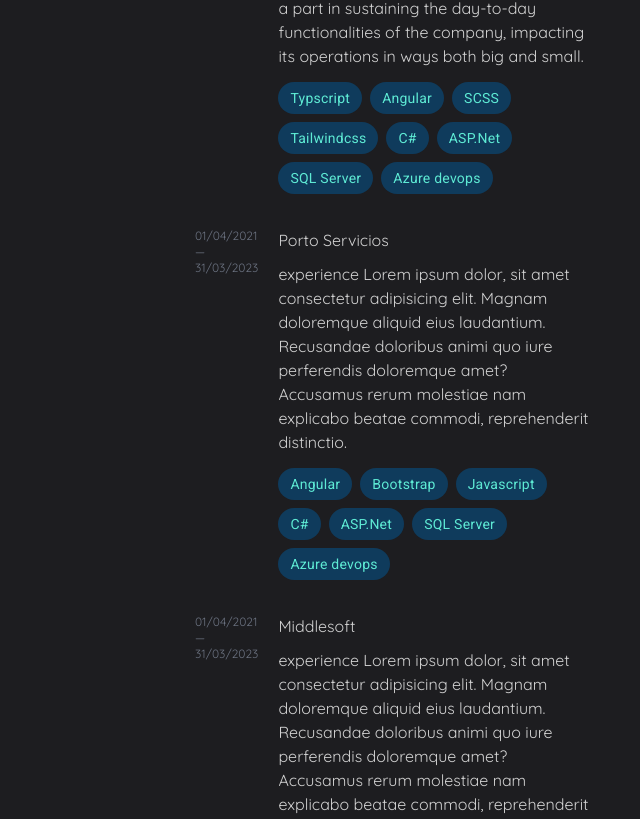
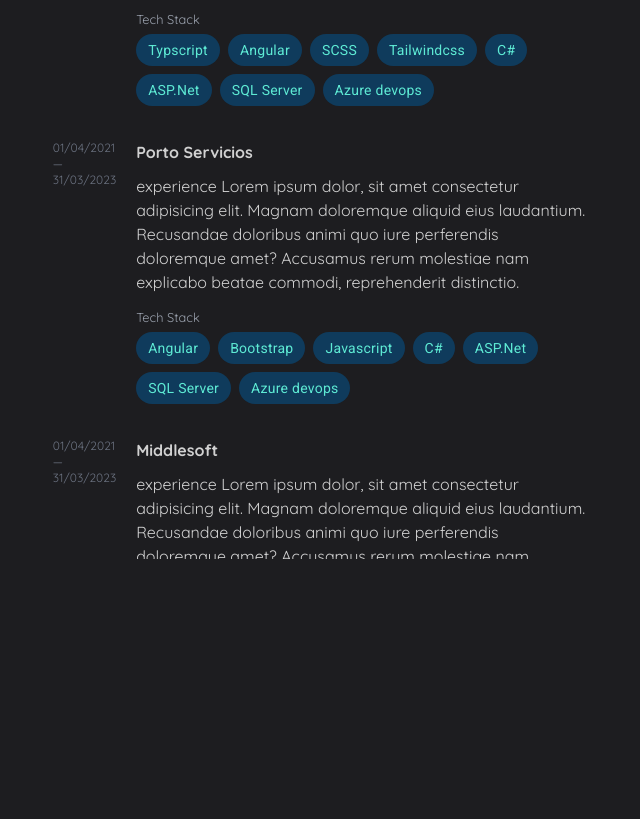
Before and after one commit to leo3852/appLeo, an Angular app: page / in a window 1280 px wide. Shown: the part 1121-1940 px from the top of the page, without its empty margins (460-1100 px from the left). After the commit the page ends 1680 px from the top, so only its background shows below. Built offline with nearby package versions, Linux system fonts and the light colour scheme.

Commit message:
animations career

```diff
--- a/src/app/components/section-career/section-career.component.html
+++ b/src/app/components/section-career/section-career.component.html
@@ -1,14 +1,15 @@
-<section class="lg:h-screen flex justify-center max-lg:items-center max-lg:flex-col pt-5" id="sectionCareer">
+<section class="lg:h-screen flex justify-center max-lg:items-center max-lg:flex-col pt-5 overflow-hidden" id="sectionCareer">
     <div class="w-4/5 lg:w-4/6 flex">
-        <div class="hidden lg:block w-1/2">
+        <div class="hidden lg:block w-1/3">
             <h3 class="text-xl">Background</h3>
         </div>
-        <div class="hidden lg:block w-1/2">
+        <div #careerSection  [@slideFromRight]="shouldSlideDown ? 'void' : 'inactive'"  class="hidden lg:block w-2/3">
             <article class="pb-5 border-b-indigo-500 flex cursor-pointer" (click)="redirectToDominionSite()">
                 <p class="text-gray-500 pr-5 text-xs">01/04/2021 — 31/03/2023</p>
                 <div>
                     <p><strong>Dominion Capital Strategies</strong></p>
                     <p>During my tenure as a full-stack .NET developer, I had the privilege of contributing to various facets of the company's operations. From handling new processes to maintaining existing ones, my role involved launching both modest and significant features. I played a part in sustaining the day-to-day functionalities of the company, impacting its operations in ways both big and small.</p>
+                    <small class="text-gray-400">Tech Stack</small>
                     <mat-chip-listbox class="text-sm">
                         <mat-chip>Typscript</mat-chip>
                         <mat-chip>Angular</mat-chip>
@@ -21,11 +22,12 @@
                     </mat-chip-listbox>
                 </div>
             </article>
-            <article class="pb-5 border-b-indigo-500 flex cursor-pointer">
+            <article class="pb-5 border-b-indigo-500 flex cursor-pointer" (click)="redirectToPortoServiciosSite()">
                 <p class="text-gray-500 pr-5 text-xs">01/04/2021 — 31/03/2023</p>
                 <div>
-                    <p>Porto Servicios</p>
+                    <p><strong>Porto Servicios</strong></p>
                     <p>experience Lorem ipsum dolor, sit amet consectetur adipisicing elit. Magnam doloremque aliquid eius laudantium. Recusandae doloribus animi quo iure perferendis doloremque amet? Accusamus rerum molestiae nam explicabo beatae commodi, reprehenderit distinctio.</p>
+                    <small class="text-gray-400">Tech Stack</small>
                     <mat-chip-listbox class="text-sm">
                         <mat-chip>Angular</mat-chip>
                         <mat-chip>Bootstrap</mat-chip>
@@ -37,11 +39,12 @@
                     </mat-chip-listbox>
                 </div>
             </article>
-            <article class="pb-5 border-b-indigo-500 flex cursor-pointer">
+            <article class="pb-5 border-b-indigo-500 flex cursor-pointer" (click)="redirectToMiddlSoftSite()">
                 <p class="text-gray-500 pr-5 text-xs">01/04/2021 — 31/03/2023</p>
                 <div>
-                    <p>Middlesoft</p>
+                    <p><strong>Middlesoft</strong></p>
                     <p>experience Lorem ipsum dolor, sit amet consectetur adipisicing elit. Magnam doloremque aliquid eius laudantium. Recusandae doloribus animi quo iure perferendis doloremque amet? Accusamus rerum molestiae nam explicabo beatae commodi, reprehenderit distinctio.</p>
+                    <small class="text-gray-400">Tech Stack</small>
                     <mat-chip-listbox class="text-sm">
                         <mat-chip>Typscript</mat-chip>
                         <mat-chip>React</mat-chip>
@@ -54,11 +57,12 @@
                     </mat-chip-listbox>
                 </div>
             </article>
-            <article class="pb-5 border-b-indigo-500 flex cursor-pointer">
+            <article class="pb-5 border-b-indigo-500 flex cursor-pointer" (click)="redirectToWundermanSite()">
                 <p class="text-gray-500 pr-5 text-xs">01/04/2021 — 31/03/2023</p>
                 <div>
-                    <p>Wunderman</p>
+                    <p><strong>Wunderman</strong></p>
                     <p>experience Lorem ipsum dolor, sit amet consectetur adipisicing elit. Magnam doloremque aliquid eius laudantium. Recusandae doloribus animi quo iure perferendis doloremque amet? Accusamus rerum molestiae nam explicabo beatae commodi, reprehenderit distinctio.</p>
+                    <small class="text-gray-400">Tech Stack</small>
                     <mat-chip-listbox class="text-sm">
                         <mat-chip>Vue</mat-chip>
                         <mat-chip>Angular</mat-chip>
@@ -75,12 +79,13 @@
     </div>
     <div class="w-4/5 lg:w-4/6 lg:hidden">
         <h3 class="text-xl mb-5">Background</h3>
-        <div>
+        <div #careerSection  [@slideFromRight]="shouldSlideDown ? 'void' : 'inactive'" >
             <article class="pb-5 border-b-indigo-500 mb-4 cursor-pointer" (click)="redirectToDominionSite()">
                 <p class="text-gray-500 pr-5 text-xs">01/04/2021 — 31/03/2023</p>
                 <div>
                     <p><strong>Dominion Capital Strategies</strong></p>
                     <p>During my tenure as a full-stack .NET developer, I had the privilege of contributing to various facets of the company's operations. From handling new processes to maintaining existing ones, my role involved launching both modest and significant features. I played a part in sustaining the day-to-day functionalities of the company, impacting its operations in ways both big and small.</p>
+                    <small class="text-gray-400">Tech Stack</small>
                     <mat-chip-listbox class="text-sm">
                         <mat-chip>Typscript</mat-chip>
                         <mat-chip>Angular</mat-chip>
@@ -93,11 +98,12 @@
                     </mat-chip-listbox>
                 </div>
             </article>
-            <article class="pb-5 border-b-indigo-500 mb-4 cursor-pointer">
+            <article class="pb-5 border-b-indigo-500 mb-4 cursor-pointer" (click)="redirectToPortoServiciosSite()">
                 <p class="text-gray-500 pr-5 text-xs">01/04/2021 — 31/03/2023</p>
                 <div>
-                    <p>Porto Servicios</p>
+                    <p><strong>Porto Servicios</strong></p>
                     <p>experience Lorem ipsum dolor, sit amet consectetur adipisicing elit. Magnam doloremque aliquid eius laudantium. Recusandae doloribus animi quo iure perferendis doloremque amet? Accusamus rerum molestiae nam explicabo beatae commodi, reprehenderit distinctio.</p>
+                    <small class="text-gray-400">Tech Stack</small>
                     <mat-chip-listbox class="text-sm">
                         <mat-chip>Angular</mat-chip>
                         <mat-chip>Bootstrap</mat-chip>
@@ -109,11 +115,12 @@
                     </mat-chip-listbox>
                 </div>
             </article>
-            <article class="pb-5 border-b-indigo-500 mb-4 cursor-pointer">
+            <article class="pb-5 border-b-indigo-500 mb-4 cursor-pointer" (click)="redirectToMiddlSoftSite()">
                 <p class="text-gray-500 pr-5 text-xs">01/04/2021 — 31/03/2023</p>
                 <div>
-                    <p>Middlesoft</p>
+                    <p><strong>Middlesoft</strong></p>
                     <p>experience Lorem ipsum dolor, sit amet consectetur adipisicing elit. Magnam doloremque aliquid eius laudantium. Recusandae doloribus animi quo iure perferendis doloremque amet? Accusamus rerum molestiae nam explicabo beatae commodi, reprehenderit distinctio.</p>
+                    <small class="text-gray-400">Tech Stack</small>
                     <mat-chip-listbox class="text-sm">
                         <mat-chip>Typscript</mat-chip>
                         <mat-chip>React</mat-chip>
@@ -126,11 +133,12 @@
                     </mat-chip-listbox>
                 </div>
             </article>
-            <article class="pb-5 border-b-indigo-500 mb-4 cursor-pointer">
+            <article class="pb-5 border-b-indigo-500 mb-4 cursor-pointer" (click)="redirectToWundermanSite()">
                 <p class="text-gray-500 pr-5 text-xs">01/04/2021 — 31/03/2023</p>
                 <div>
-                    <p>Wunderman</p>
+                    <p><strong>Wunderman</strong></p>
                     <p>experience Lorem ipsum dolor, sit amet consectetur adipisicing elit. Magnam doloremque aliquid eius laudantium. Recusandae doloribus animi quo iure perferendis doloremque amet? Accusamus rerum molestiae nam explicabo beatae commodi, reprehenderit distinctio.</p>
+                    <small class="text-gray-400">Tech Stack</small>
                     <mat-chip-listbox class="text-sm">
                         <mat-chip>Vue</mat-chip>
                         <mat-chip>Angular</mat-chip>
--- a/src/app/components/section-career/section-career.component.ts
+++ b/src/app/components/section-career/section-career.component.ts
@@ -1,14 +1,51 @@
-import { Component } from '@angular/core';
+import { Component, ElementRef, HostListener, Renderer2, ViewChild } from '@angular/core';
+import { trigger, state, style, animate, transition } from '@angular/animations';
 
 @Component({
   selector: 'app-section-career',
   templateUrl: './section-career.component.html',
-  styleUrls: ['./section-career.component.scss']
+  styleUrls: ['./section-career.component.scss'],
+  animations: [
+    trigger('slideFromRight', [
+      state('void', style({ transform: 'translateX(500px)' })),
+      transition(':enter', [animate('400ms', style({ transform: 'translateX(0)' }))]), // Transición de entrada
+    ]),
+  ],
 })
+
 export class SectionCareerComponent {
+  @ViewChild('careerSection') careerSection: ElementRef | undefined; //just to link the element
+  shouldSlideDown = false;
+
+  constructor() {}
+
+  @HostListener('window:scroll', ['$event'])
+  checkScroll() {
+    if (this.careerSection) {
+      const componentPosition = this.careerSection.nativeElement.getBoundingClientRect().top;
+      const scrollPosition = window.innerHeight;
+      this.shouldSlideDown = componentPosition > scrollPosition;
+    }
+  }
+
 
   redirectToDominionSite(){
     const urlExterna = 'https://dominion-cs.com/en';
     window.open(urlExterna, '_blank');
   }
+
+  redirectToPortoServiciosSite(){
+    const urlExterna = 'https://www.portoservicios.com.uy/';
+    window.open(urlExterna, '_blank');
+  }
+
+  redirectToMiddlSoftSite(){
+    const urlExterna = 'https://www.middlesoft.com.uy/';
+    window.open(urlExterna, '_blank');
+  }
+
+  redirectToWundermanSite(){
+    const urlExterna = 'https://www.wundermanthompson.com/es/uruguay';
+    window.open(urlExterna, '_blank');
+  }
 }
```
Also changed, not shown: 5 other files (tests, documents, lock files or other folders).
